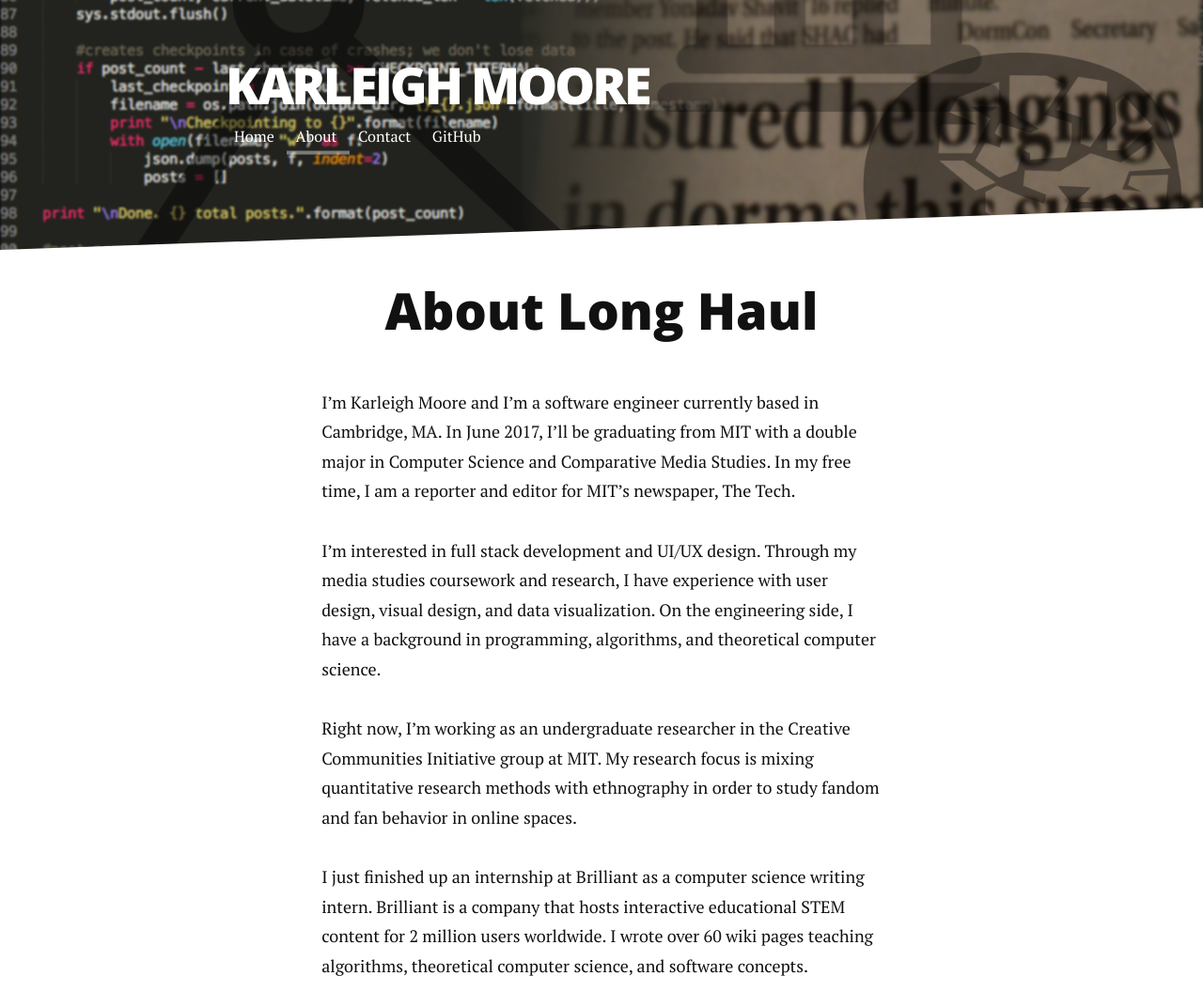
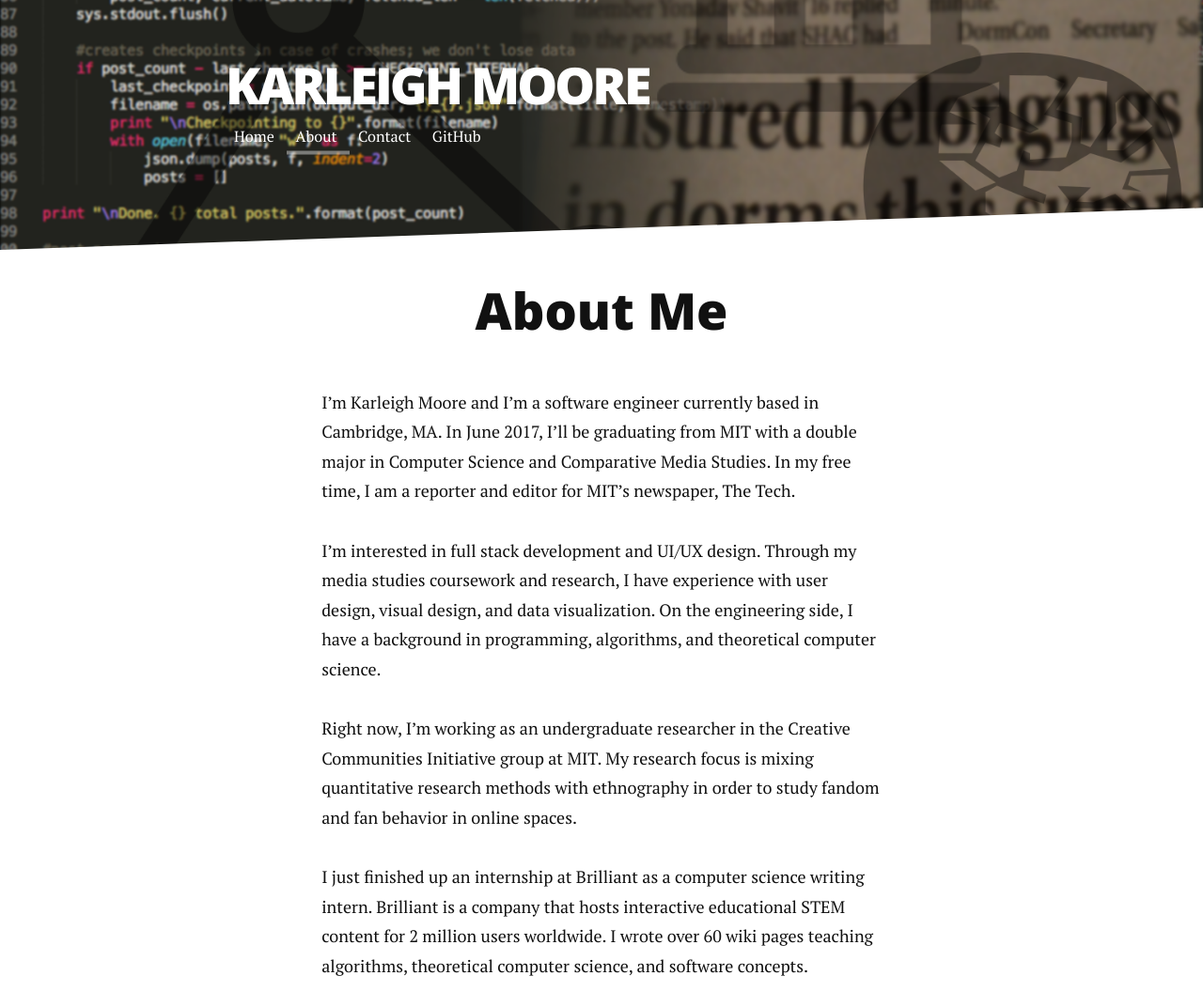
Before and after one commit to charliemj/charliemj.github.io, a Jekyll site: the page built from about.md, in a window 1280 px wide, cut to the strip 0-1072 px from the top of the page. Shown: the whole strip at 94% size. Built offline with Jekyll 4.4.1, drawn with Linux system fonts in a browser that asks for light colours; nearby versions of some CDN libraries.

Commit message:
more updates

```diff
--- a/about.md
+++ b/about.md
@@ -1,10 +1,10 @@
 ---
 layout: default
-title: About Long Haul
+title: About Me
 ---
 
 <div class="post">
-	<h1 class="pageTitle">About Long Haul</h1>
+	<h1 class="pageTitle">About Me</h1>
 	<p>I’m Karleigh Moore and I’m a software engineer currently based in Cambridge, MA. In June 2017, I’ll be graduating from MIT with a double major in Computer Science and Comparative Media Studies. In my free time, I am a reporter and editor for MIT’s newspaper, The Tech.</p>
 
   <p>I’m interested in full stack development and UI/UX design. Through my media studies coursework and research, I have experience with user design, visual design, and data visualization. On the engineering side, I have a background in programming, algorithms, and theoretical computer science.</p>
```
